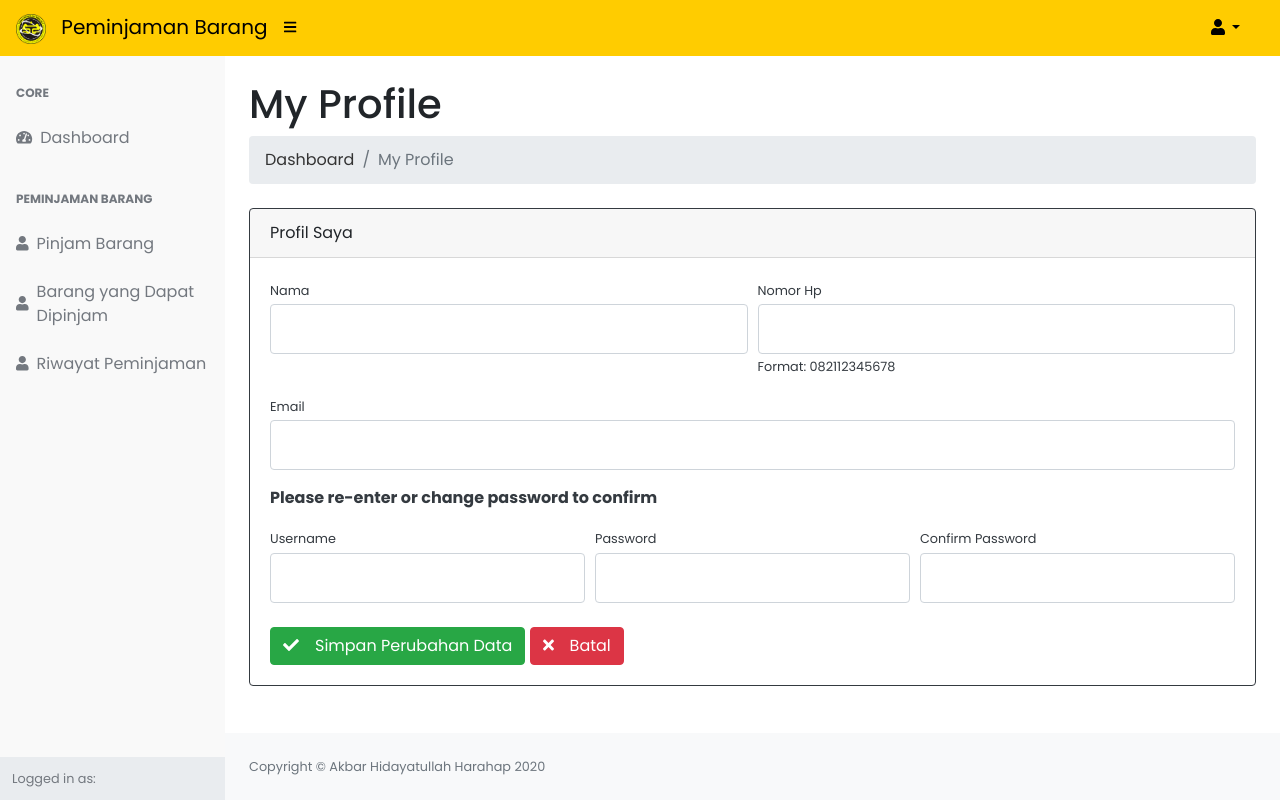
After one commit to citraulia/inventaris_jurusan, a CodeIgniter 4 app: the page made by app/Views/peminjam/my-profile-edit.php in a window 1280 px wide. The commit adds this page. Run offline with PHP 8.4 and a stand-in for CodeIgniter, Linux system fonts and the light colour scheme; the template is opened without the code that fills it, so the values that code supplies are empty; some libraries are stand-ins or nearby versions.

```diff
--- /dev/null
+++ b/app/Views/peminjam/my-profile-edit.php
@@ -0,0 +1,82 @@
+<?= $this->extend('peminjam/layout/template'); ?>
+
+<?= $this->section('content'); ?>
+<main>
+    <div class="container-fluid">
+        <h1 class="mt-4">My Profile</h1>
+        <ol class="breadcrumb mb-4">
+            <li class="breadcrumb-item"><a href="<?= base_url('peminjam'); ?>">Dashboard</a></li>
+            <li class="breadcrumb-item active">My Profile</li>
+        </ol>
+
+        <!-- Flash Session -->
+        <?php if (session()->getFlashdata('pesan')) : ?>
+            <div class="alert alert-success" role="alert">
+                <?= session()->getFlashdata('pesan'); ?>
+            </div>
+        <?php endif; ?>
+        <!-- End Flash Session -->
+
+        <div class="card border-dark mb-3">
+            <div class=" card-header">Profil Saya</div>
+            <div class="card-body text-dark">
+                <form action="<?= base_url('Peminjam/MyProfile/update/' . $userPeminjam['peminjam_id']); ?>" method="POST">
+                    <input type="hidden" name="slug" value="<?= session('slug'); ?>">
+                    <div class="form-row">
+                        <div class="form-group col-md-6">
+                            <label class="small mb-1" for="inputNama">Nama</label>
+                            <input type="text" class="form-control py-4 <?= ($validation->hasError('nama')) ? 'is-invalid' : ''; ?>" id="inputNama" name="nama" value="<?= (old('nama')) ? old('nama') : session('nama'); ?>">
+                            <div id="namaFeedback" class="invalid-feedback">
+                                <?= $validation->getError('nama'); ?>
+                            </div>
+                        </div>
+                        <div class="form-group col-md-6">
+                            <label class="small mb-1" for="inputHp">Nomor Hp</label>
+                            <input type="tel" class="form-control py-4 <?= ($validation->hasError('hp')) ? 'is-invalid' : ''; ?>" id="inputHp" name="hp" pattern="[0-9]{9-13}" value="<?= (old('hp')) ? old('hp') : $userPeminjam['peminjam_hp']; ?>">
+                            <small>Format: 082112345678</small>
+                            <div id="hpFeedback" class="invalid-feedback">
+                                <?= $validation->getError('hp'); ?>
+                            </div>
+                        </div>
+                    </div>
+                    <div class="form-group">
+                        <label class="small mb-1" for="inputEmail">Email</label>
+                        <input type="text" class="form-control py-4 <?= ($validation->hasError('email')) ? 'is-invalid' : ''; ?>" id="inputEmail" name="email" value="<?= (old('email')) ? old('email') : $userPeminjam['peminjam_email']; ?>">
+                        <div id="emailFeedback" class="invalid-feedback">
+                            <?= $validation->getError('email'); ?>
+                        </div>
+                    </div>
+                    <p style="font-weight: bold;">Please re-enter or change password to confirm</p>
+                    <div class="form-row">
+                        <div class="form-group col-md-4">
+                            <label class="small mb-1" for="inputUsername">Username</label>
+                            <input type="text" class="form-control py-4 <?= ($validation->hasError('username')) ? 'is-invalid' : ''; ?>" id="inputUsername" name="username" value="<?= (old('username')) ? old('username') : session('username'); ?>">
+                            <div id="usernameFeedback" class="invalid-feedback">
+                                <?= $validation->getError('username'); ?>
+                            </div>
+                        </div>
+                        <div class="form-group col-md-4">
+                            <label class="small mb-1" for="inputPassword">Password</label>
+                            <input type="password" class="form-control py-4 <?= ($validation->hasError('password')) ? 'is-invalid' : ''; ?>" id="inputPassword" name="password" value="<?= $userPeminjam['peminjam_password']; ?>">
+                            <div id="passwordFeedback" class="invalid-feedback">
+                                <?= $validation->getError('password'); ?>
+                            </div>
+                        </div>
+                        <div class="form-group col-md-4">
+                            <label class="small mb-1" for="inputConfirmPassword">Confirm Password</label>
+                            <input type="password" class="form-control py-4 <?= ($validation->hasError('confirmPassword')) ? 'is-invalid' : ''; ?>" id="inputConfirmPassword" name="confirmPassword" value="<?= $userPeminjam['peminjam_password']; ?>">
+                            <div id="confirmPasswordFeedback" class="invalid-feedback">
+                                <?= $validation->getError('confirmPassword'); ?>
+                            </div>
+                        </div>
+                    </div>
+
+                    <button type="submit" class="btn btn-success mt-lg-2"><i class="fas fa-check mr-3"></i>Simpan Perubahan Data</button>
+                    <a href="<?= base_url('peminjam/myprofile/' . session('slug')); ?>" class="btn btn-danger mt-lg-2"><i class="fas fa-times mr-3"></i>Batal</a>
+                </form>
+
+            </div>
+        </div>
+    </div>
+</main>
+<?= $this->endSection('content'); ?>
```
Also changed, not shown: app/Controllers/Jurusan/MyProfile.php (+24 -1 lines), app/Controllers/Peminjam/MyProfile.php (+20 -3 lines), app/Views/jurusan/my-profile-edit.php (added, +78 -0 lines), app/Views/jurusan/my-profile.php (+10 -32 lines), app/Views/peminjam/my-profile.php (+11 -35 lines).
